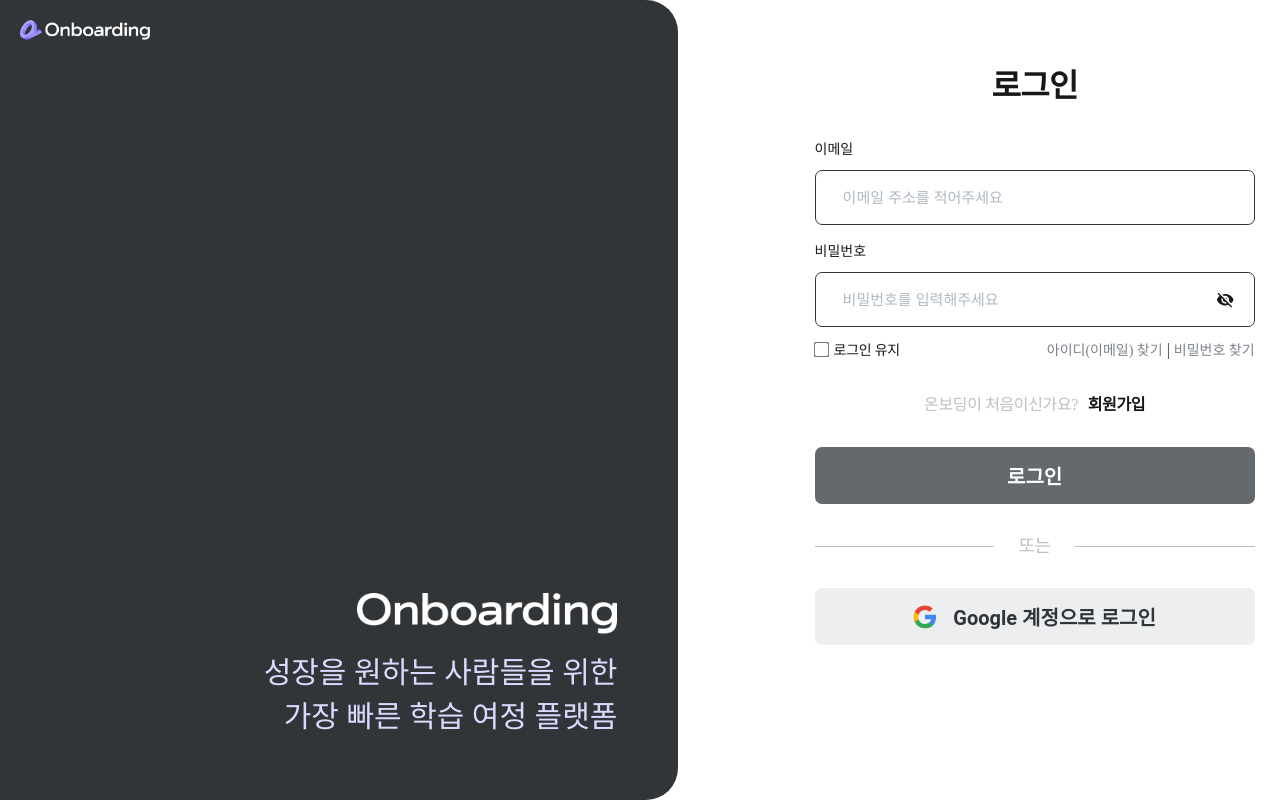
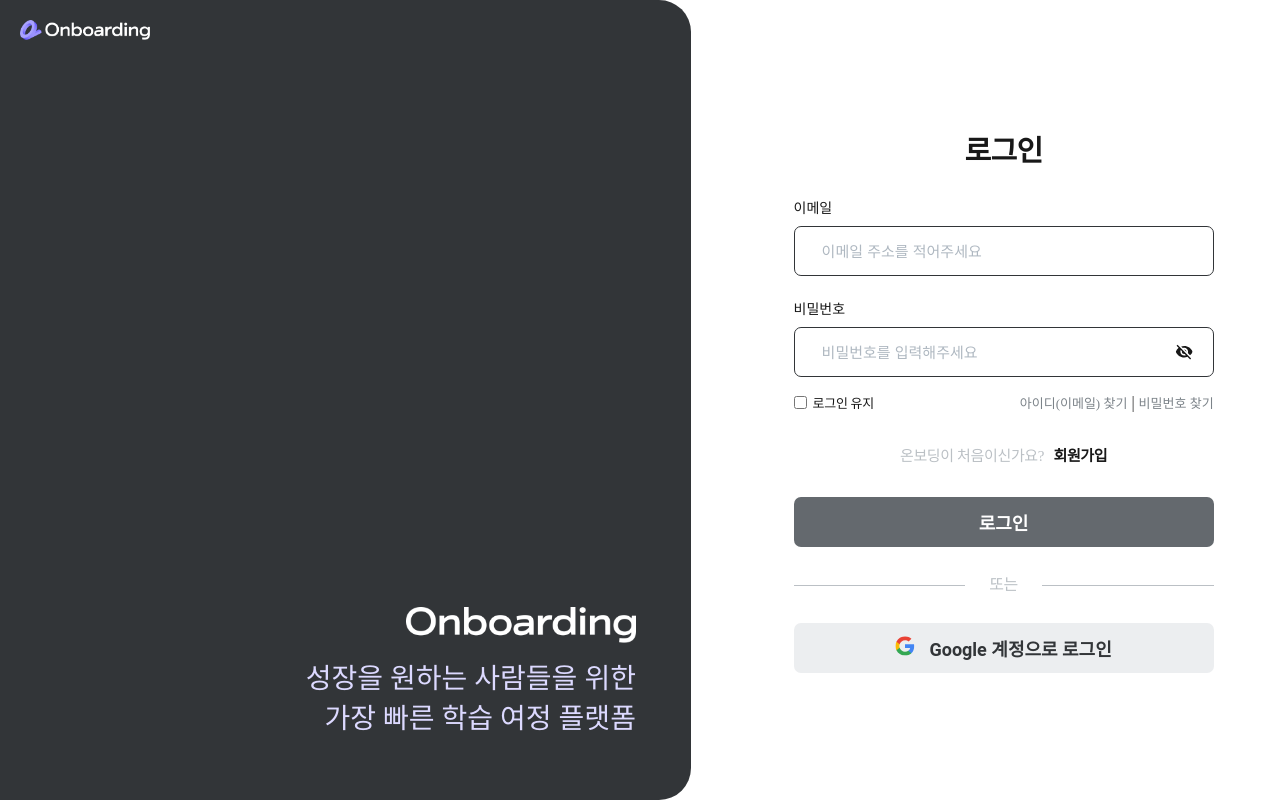
Before and after one commit to TeamLearningFlow/LearningFlow-FE, a Next.js app: page /login in a window 1280 px wide. Built offline with nearby package versions, Linux system fonts and the light colour scheme.

Commit message:
feat: 로그인/회원가입 페이지 폼 컴포넌트 UI 통일 #11

```diff
--- a/src/pages/components/authButton.tsx
+++ b/src/pages/components/authButton.tsx
@@ -4,17 +4,17 @@ import { LoginContext } from '../context/LoginContext';
 
 const Button = styled.button<{ disabled?: boolean }>`
   display: flex;
-  height: 57px;
+  height: 50px;
   padding: 18px 8px;
   justify-content: center;
   align-items: center;
-  width: 440px;
+  width: 420px;
   background-color: ${({ disabled }) =>
     disabled ? 'rgba(100, 105, 110, 1)' : 'rgba(94, 82, 255, 1)'};
   border: none;
   border-radius: 6.962px;
   font-family: Roboto;
-  font-size: 20px;
+  font-size: 18px;
   font-style: normal;
   font-weight: 600;
   color: rgba(255, 255, 255, 1);
--- a/src/pages/components/divider.tsx
+++ b/src/pages/components/divider.tsx
@@ -2,10 +2,10 @@ import React from 'react';
 import styled from 'styled-components';
 
 const DividerWrapper = styled.div`
-  width: 440px;
+  width: 420px;
   display: flex;
   align-items: center;
-  margin: 32px 0;
+  margin: 28px 0;
 `;
 
 const Line = styled.div`
@@ -22,7 +22,7 @@ const Text = styled.span`
     'liga' off,
     'clig' off;
   font-family: Pretendard;
-  font-size: 18px;
+  font-size: 16px;
   font-style: normal;
   font-weight: 400;
   line-height: 20px; /* 111.111% */
--- a/src/pages/components/googleAuthButton.tsx
+++ b/src/pages/components/googleAuthButton.tsx
@@ -7,9 +7,9 @@ const GoogleLogo: React.FC = () => {
       xmlns="http://www.w3.org/2000/svg"
       width="20"
       height="20"
-      viewBox="0 0 25 25"
+      viewBox="0 0 30 30"
       fill="none"
-      style={{ width: '24px', height: '24px', marginRight: '16px' }}
+      style={{ width: '24px', height: '24px', marginRight: '10px' }}
     >
       <mask
         id="mask0_1083_18144"
@@ -46,16 +46,16 @@ const GoogleLogo: React.FC = () => {
 
 const Button = styled.button`
   display: flex;
-  height: 57px;
+  height: 50px;
   padding: 18px 8px;
   justify-content: center;
   align-items: center;
-  width: 440px;
+  width: 420px;
   background-color: rgba(236, 238, 240, 1);
   border: none;
   border-radius: 6.962px;
   font-family: Roboto;
-  font-size: 20px;
+  font-size: 18px;
   font-style: normal;
   font-weight: 600;
   color: rgba(50, 53, 56, 1);
--- a/src/pages/components/inputEmail.tsx
+++ b/src/pages/components/inputEmail.tsx
@@ -6,7 +6,7 @@ import X from '../assets/X_red.png';
 
 const Label = styled.label`
   display: block;
-  margin-bottom: 12px;
+  margin-bottom: 9px;
   font-size: 14px;
   color: #181818;
 `;
@@ -18,8 +18,8 @@ const InputWrapper = styled.div<{
   isChecked: boolean;
 }>`
   display: flex;
-  width: 440px;
-  height: 55px;
+  width: 420px;
+  height: 50px;
   position: relative;
   align-items: center;
 
@@ -59,7 +59,7 @@ const InputWrapper = styled.div<{
   }};
 
   padding: 12px;
-  margin-bottom: 4px;
+  margin-bottom: 7px;
 `;
 
 const Input = styled.input<{
@@ -103,7 +103,6 @@ const XImg = styled(Image)`
 
 const EmailErrorMsg = styled.span`
   margin-left: 4px;
-  font-family: Pretendard;
   font-size: 14px;
   color: #ec2d30;
 `;
--- a/src/pages/components/inputPw.tsx
+++ b/src/pages/components/inputPw.tsx
@@ -6,8 +6,8 @@ import invisibleicon from '../assets/invisibleicon.svg';
 
 const Label = styled.label`
   display: block;
-  margin-top: 15px;
-  margin-bottom: 12px;
+  margin-top: 22px;
+  margin-bottom: 9px;
   font-size: 14px;
   color: #181818;
 `;
@@ -19,8 +19,8 @@ const InputWrapper = styled.div<{
   isError: boolean;
 }>`
   display: flex;
-  width: 440px;
-  height: 55px;
+  width: 420px;
+  height: 50px;
   position: relative;
   align-items: center;
 
@@ -53,7 +53,7 @@ const InputWrapper = styled.div<{
       : 'none'}; // 포커스 시 그림자
 
   padding: 12px;
-  margin-bottom: 4px;
+  margin-bottom: 6px;
 
   img {
     width: 18px;
--- a/src/pages/components/leftUI.tsx
+++ b/src/pages/components/leftUI.tsx
@@ -21,7 +21,7 @@ const LoginPageCover = styled.div`
   position: absolute; /* 절대 위치 지정 */
   top: 0;
   left: 0;
-  width: 53vw; /* 화면 너비의 53% 사용 */
+  width: 54vw; /* 화면 너비의 54% 사용 */
   // height: 100vh; /* 화면 전체 높이 사용 */
   height: 100%;
 
@@ -37,20 +37,20 @@ const InstructionContainer = styled.div`
   align-items: end;
 
   position: absolute;
-  right: 9%;
+  right: 8%;
   bottom: 8%;
 `;
 
 const LogoTypoImg = styled(Image)`
   // width: 50%;
-  width: 260px;
+  width: 230px;
   height: auto;
   margin-bottom: 4%;
 `;
 
 const Instruction1 = styled.div`
   // font-size: 2.1vw;
-  font-size: 30px;
+  font-size: 28px;
   font-weight: 500;
   color: #dcd9ff;
   text-align: right;
@@ -58,7 +58,7 @@ const Instruction1 = styled.div`
 
 const Instruction2 = styled.div`
   // font-size: 2.1vw;
-  font-size: 30px;
+  font-size: 28px;
   font-weight: 500;
   color: #dcd9ff;
   text-align: right;
--- a/src/pages/login.tsx
+++ b/src/pages/login.tsx
@@ -9,92 +9,58 @@ import AuthButton from './components/authButton';
 import TopLogo from './components/topLogo';
 import { LoginProvider } from './context/LoginContext';
 
-// test
-// const Test = styled.div`
-//   width: 100%;
-//   height: 100%;
-//   overflow: hidden;
-// `;
-
-// const PageContainer = styled.div`
-//   display: flex;
-//   // max-width: 1440px;
-//   // margin: 0 auto;
-//   // width: 100%;
-//   height: 100vh;
-//   background-color: #ffffff;
-// `;
-
-// const PageContainer = styled.div`
-//   display: flex;
-//   position: absolute;
-//   top: 0;
-//   left: 100vw;
-// `;
 const PageContainer = styled.div`
   display: flex;
-  width: 100%;
-  height: 100%;
+  justify-content: space-between;
+  align-items: center;
+  width: 100vw;
+  height: 100vh;
   background-color: #ffffff;
-  overflow: hidden; /* 스크롤 방지 */
+  overflow: hidden;
 `;
-// height: 100vh; /* 화면 전체 높이 */
-
-// const RightSection = styled.div`
-//   position: absolute; /* 절대 위치 지정 */
-//   top: 0;
-//   right: 0;
-//   width: 46vw; /* 화면 너비의 46% 사용 */
-//   height: 100vh; /* 화면 전체 높이 사용 */
-//   // padding-top: 50px;
-
-//   display: flex;
-//   flex-direction: column;
-// `;
 
 const LeftSection = styled.div`
-  width: 60vw;
+  width: 54vw;
+  display: flex;
 `;
+
 const RightSection = styled.div`
-  position: absolute;
-  top: 0;
-  right: 0;
-  width: 43vw;
-  height: 100%;
+  width: 46vw;
+  display: flex;
+  justify-content: center;
+  align-items: center;
+  box-sizing: border-box;
 `;
-// min-height: 100%;
-// display: flex;
 
 const FormContainer = styled.div`
-  width: 460px;
-  // padding: 105px;
-  padding: 85px;
-  padding-top: 60px;
-  padding-bottom: 0px;
+  position: absolute;
+  width: 30vw;
+  max-width: 420px;
   border-radius: 8px;
   background-color: #ffffff;
+  box-sizing: border-box;
 `;
 
 const Title = styled.h1`
-  width: 440px;
-  font-size: 32px;
+  width: 420px;
+  font-size: 29px;
   font-weight: 600;
   letter-spacing: -0.64px;
-  margin-bottom: 32px;
+  margin-bottom: 28px;
   text-align: center;
   color: #181818;
 `;
 
 const CheckboxContainer = styled.div`
-  width: 440px;
+  width: 420px;
   display: flex;
   justify-content: space-between;
   align-items: center;
-  margin-top: 12px;
+  margin-top: 16px;
   margin-bottom: 32px;
 
   label {
-    font-size: 14px;
+    font-size: 13px;
     font-weight: 400;
     letter-spacing: -0.28px;
     color: #181818;
@@ -103,14 +69,13 @@ const CheckboxContainer = styled.div`
     position: relative;
 
     input {
-      transform: scale(1.2); /* 체크박스 크기 1.2배 확대 */
       margin-right: 6px;
       cursor: pointer;
     }
   }
 
   a {
-    font-size: 14px;
+    font-size: 13px;
     color: #7c8389;
     text-decoration: none;
 
@@ -121,9 +86,9 @@ const CheckboxContainer = styled.div`
 `;
 
 const SignupText = styled.p`
-  width: 440px;
+  width: 420px;
   text-align: center;
-  font-size: 16px;
+  font-size: 15px;
   font-weight: 400;
   letter-spacing: -0.36px;
   color: #bbc0c5;
@@ -131,7 +96,7 @@ const SignupText = styled.p`
 
   a {
     color: #181818;
-    font-size: 16px;
+    font-size: 15px;
     font-weight: 600;
     letter-spacing: -0.36px;
     text-decoration: none;
@@ -159,11 +124,11 @@ const LoginPage: React.FC = () => {
     <>
       {/* <Test> */}
       <LoginProvider>
-        <LeftSection>
-          <TopLogo />
-          <LeftUI />
-        </LeftSection>
         <PageContainer>
+          <LeftSection>
+            <TopLogo />
+            <LeftUI />
+          </LeftSection>
           <RightSection>
             <FormContainer>
               <Title>로그인</Title>
```
